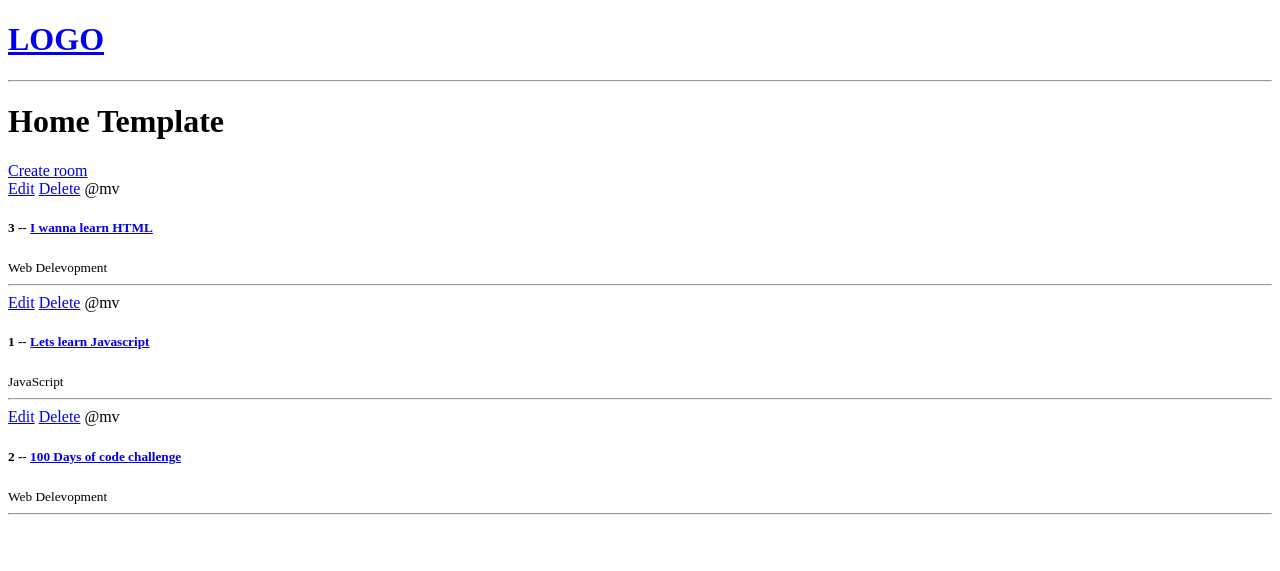
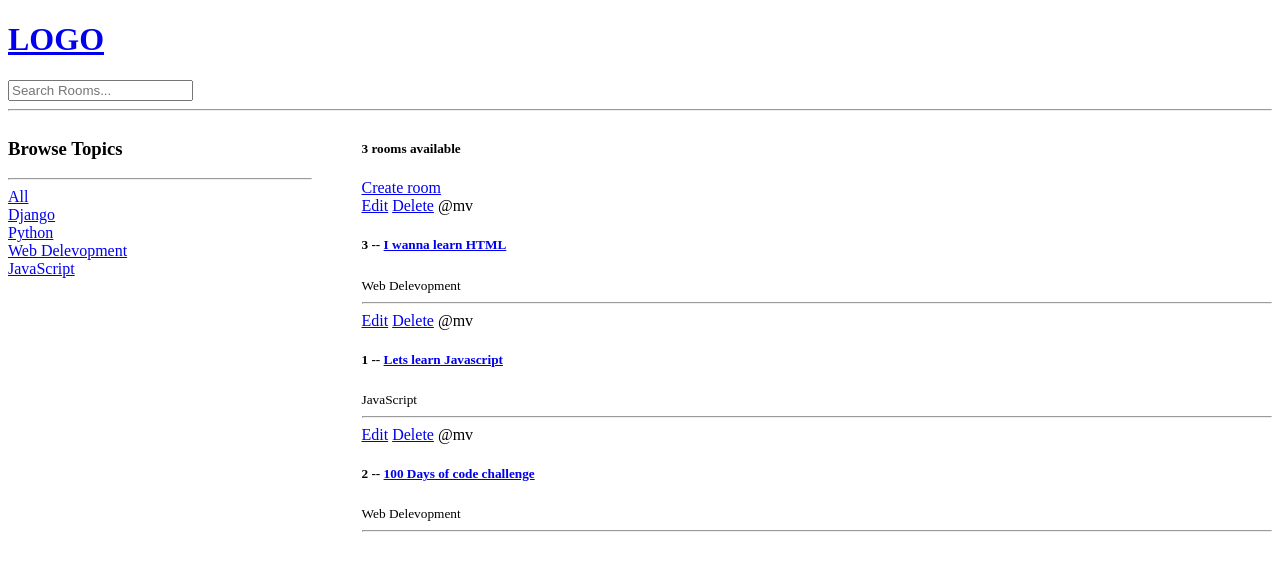
Before and after one commit to mvcosta/studybud, a Django app: page / in a window 1280 px wide. Shown: the top 571 px of the page. Run offline with Django 4.2, Linux system fonts and the light colour scheme; data comes from the database, SQL or seed files in the repository.

Commit message:
Implementado Pesquisa

```diff
--- a/base/templates/base/home.html
+++ b/base/templates/base/home.html
@@ -1,8 +1,31 @@
 {% extends 'main.html' %}
 
 {% block content %}
-    <h1>Home Template</h1>
+    <style>
+        .home-container {
+            display: grid;
+            grid-template-columns: 1fr 3fr;
+            gap: 50px;
+        }
+    </style>
+
+    <div class="home-container">
+
         <div>
+            <h3>Browse Topics</h3>
+            <hr>
+            <div>
+                <a href="{% url 'home' %}">All</a>
+            </div>
+            {% for topic in topics %}
+                <div>
+                    <a href="{% url 'home' %}?q={{topic.name}}">{{topic}}</a>
+                </div>
+            {% endfor %}
+        </div>
+
+        <div>
+            <h5>{{room_count}} rooms available</h5>
             <a href=" {% url 'create-room' %} ">Create room</a>
             <div>
                 {% for room in rooms %}
@@ -19,4 +42,6 @@
                 {% endfor %}
             </div>
         </div>
+
+    </div>
 {% endblock  %}
--- a/base/views.py
+++ b/base/views.py
@@ -1,5 +1,6 @@
 from django.shortcuts import render, redirect
-from .models import Room
+from django.db.models import Q
+from .models import Room, Topic
 from .forms import RoomForm
 
 rooms = [
@@ -10,8 +11,14 @@ rooms = [
 
 
 def home(request):
-    rooms = Room.objects.all()
-    context = {'rooms': rooms}
+    q = request.GET.get('q') if request.GET.get('q') != None else ''
+
+    rooms = Room.objects.filter(Q(topic__name__icontains=q) | Q(name__icontains=q) | Q(description__icontains=q))
+
+    room_count = rooms.count()
+    topics = Topic.objects.all()
+
+    context = {'rooms': rooms, 'topics': topics, 'room_count': room_count}
     return render(request, 'base/home.html', context)
 
 
--- a/templates/navbar.html
+++ b/templates/navbar.html
@@ -1,4 +1,9 @@
 <a href="/">
     <h1>LOGO</h1>
 </a>
+
+<form action="{% url 'home' %}">
+    <input type="text" name="q" placeholder="Search Rooms...">
+</form>
+
 <hr>
```
Lines whose indentation alone changed are shown as unchanged.
